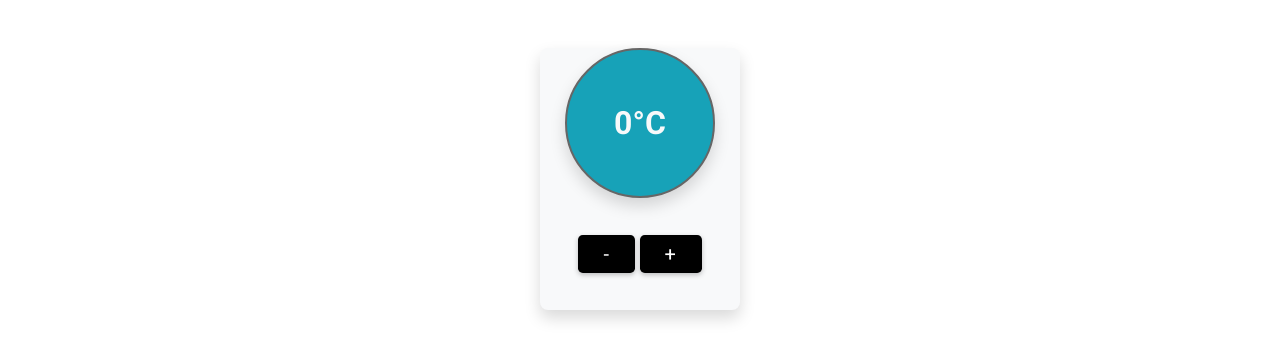
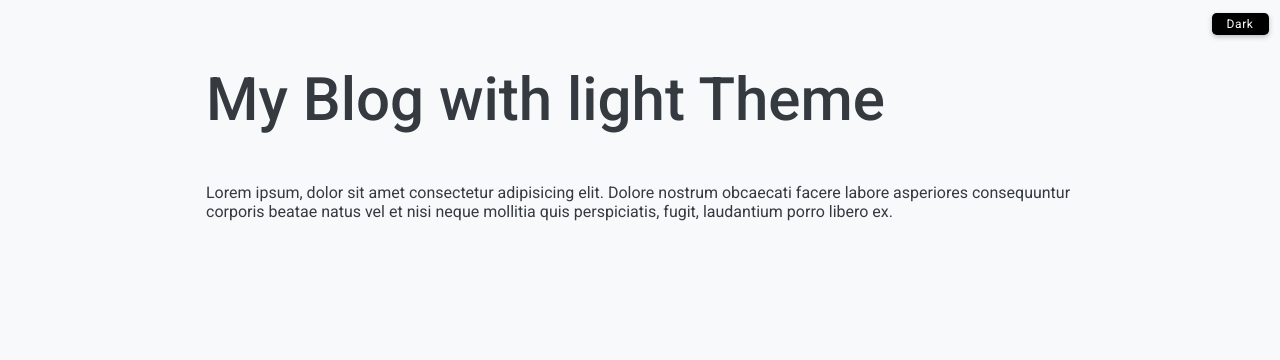
Before and after one commit to takazo3/30React-Practice, a React (Create React App) app: page / in a window 1280 px wide. Shown: the top 360 px of the page. Built offline with nearby package versions, Linux system fonts and the light colour scheme.

Commit message:
07Light and dark mode  ※

```diff
--- a/src/App.js
+++ b/src/App.js
@@ -5,6 +5,7 @@ import LikePhotoApp from './Projects/03-like-my-photo/LikePhotoApp';
 import Testimonial from './Projects/04-testimonials-app/Testimonial';
 import AlertApp from './Projects/05-alert/AlertApp';
 import TemperatureControllerApp from './Projects/06-temperature-controller/TemperatureControllerApp';
+import LightDarkMode from './Projects/07-light-dark-mode/LightDarkMode';
 
 
 
@@ -16,7 +17,8 @@ function App() {
       {/* <LikePhotoApp />
       <Testimonial /> */}
       {/* <AlertApp /> */}
-      <TemperatureControllerApp />
+      {/* <TemperatureControllerApp /> */}
+      <LightDarkMode />
 
     </div>
   );
--- /dev/null
+++ b/src/Projects/07-light-dark-mode/Blog.jsx
@@ -0,0 +1,26 @@
+import React, { useContext } from "react";
+import Title from "../components/Title";
+import Button from "../components/Button";
+import { ThemeContext } from "./context/theme-context";
+
+export default function Blog() {
+  const { theme, changeTheme } = useContext(ThemeContext);
+  return (
+    <div className="container p-1">
+      <Title text={`My Blog with ${theme}  Theme `} />
+      <span style={{ position: "absolute", top: 10, right: 10 }}>
+        <Button
+          text={theme === "dark" ? "Light" : "Dark"}
+          btnClass={`${theme === "dark" && "btn-light"} btn-sm`}
+          onClick={changeTheme}
+        />
+      </span>
+      <p>
+        Lorem ipsum, dolor sit amet consectetur adipisicing elit. Dolore nostrum
+        obcaecati facere labore asperiores consequuntur corporis beatae natus
+        vel et nisi neque mollitia quis perspiciatis, fugit, laudantium porro
+        libero ex.
+      </p>
+    </div>
+  );
+}
--- /dev/null
+++ b/src/Projects/07-light-dark-mode/LightDarkMode.jsx
@@ -0,0 +1,34 @@
+import React, { useEffect, useState } from 'react'
+import Blog from './Blog'
+import { ThemeContext, themes } from './context/theme-context'
+
+export default function LightDarkMode() {
+  const [theme, setTheme] = useState(themes.light);
+
+  function changeTheme() {
+    // console.log(theme);
+    theme === themes.light ? setTheme(themes.dark) : setTheme(themes.light);
+  }
+  let docBody = document.body.classList;
+  useEffect(() => {
+    switch (theme) {
+      case themes.light:
+        docBody.remove("bg-dark");
+        docBody.remove("text-light");
+        docBody.add("bg-light");
+        docBody.add("text-dark");
+        break;
+      case themes.dark:
+        docBody.remove("bg-light");
+        docBody.remove("text-dark");
+        docBody.add("bg-dark");
+        docBody.add("text-light");
+        break;
+    }
+  }, [theme])
+  return (
+    <ThemeContext.Provider value={{ theme, changeTheme }}>
+      <Blog />
+    </ThemeContext.Provider>
+  )
+}
--- /dev/null
+++ b/src/Projects/07-light-dark-mode/context/theme-context.jsx
@@ -0,0 +1,8 @@
+import { createContext } from "react";
+
+export const themes = {
+  dark: "dark",
+  light: "light",
+};
+
+export const ThemeContext = createContext({});
```
